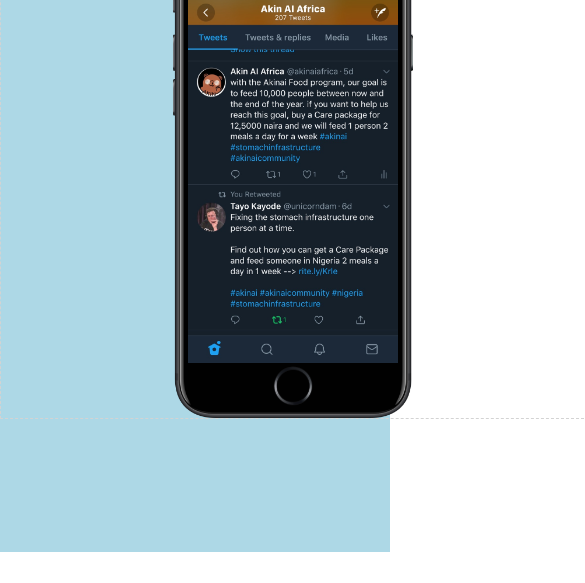
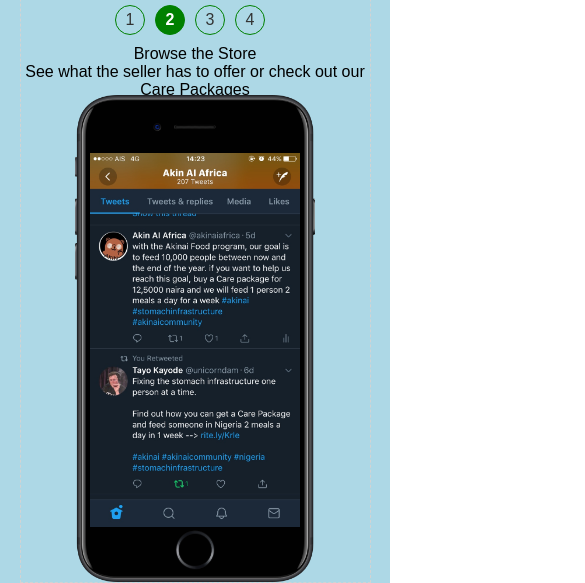
Before and after one commit to jd247/step-mockup, a plain HTML site: page index.html in a window 390 px wide. Shown: the part 292-875 px from the top of the page, 585 px wide, since content can reach past the window. Before the commit the page ends 844 px from the top, so only its background shows below. Drawn offline with nearby package versions, Linux system fonts and the light colour scheme.

Commit message:
Mobile Steps Added

```diff
--- a/index.html
+++ b/index.html
@@ -20,10 +20,9 @@
                 <h1>Get your chatbot up & running in just 7 mins.</h1>
             </div>
 
-            <div class="banner-mockup-container">
             <div class="mobile-navigator">
                 <ul class="digits">
-                        <li><a href="" data-index="1">1</a></li>
+                    <li class="active"><a href="" data-index="1">1</a></li>
                     <li><a href="" data-index="2">2</a></li>
                     <li><a href="" data-index="3">3</a></li>
                     <li><a href="" data-index="4">4</a></li>
@@ -31,23 +30,26 @@
 
                 <div class="mobile-navigator-text">
                     <div class="step-single active" data-index="1">
-                        <button>Click the link</button>
+                        <span>Click the link</span>
                         <p>whether on Twitter, Instagram or Facebook, click the rite.ly link to get to the store</p>
                     </div>
                     <div class="step-single" data-index="2">
-                        <button>Browse the Store</button>
+                        <span>Browse the Store</span>
                         <p>See what the seller has to offer or check out our Care Packages</p>
                     </div>
                     <div class="step-single" data-index="3">
-                        <button >Pay securely online</button>
-                        <p>Use bank transfer, bank card or USSD. Get refund in 24 hours if your order is cancelled or fails to get to you</p>
+                        <span>Pay securely online</span>
+                        <p>Use bank transfer, bank card or USSD. Get refund in 24 hours if your order is cancelled
+                            or fails to get to you</p>
                     </div>
                     <div class="step-single" data-index="4">
-                        <button>Ratings and Reviews</button>
+                        <span>Ratings and Reviews</span>
                         <p>Rate your experience with vendors to help build a strong trusted community</p>
                     </div>
                 </div>
             </div>
+
+            <div class="banner-mockup-container">
                 <div class="mockup-main">
                     <div class="device-wrapper">
                         <div class="device" data-device="iPhone7" data-orientation="portrait" data-color="black">
@@ -65,19 +67,20 @@
                 </div>
                 <div class="navigator">
                     <div class="step-single active" data-index="1">
-                        <button>Click the link</button>
+                        <button><span>1</span> Click the link</button>
                         <p>whether on Twitter, Instagram or Facebook, click the rite.ly link to get to the store</p>
                     </div>
                     <div class="step-single" data-index="2">
-                        <button>Browse the Store</button>
+                        <button><span>2</span> Browse the Store</button>
                         <p>See what the seller has to offer or check out our Care Packages</p>
                     </div>
                     <div class="step-single" data-index="3">
-                        <button >Pay securely online</button>
-                        <p>Use bank transfer, bank card or USSD. Get refund in 24 hours if your order is cancelled or fails to get to you</p>
+                        <button><span>3</span> Pay securely online</button>
+                        <p>Use bank transfer, bank card or USSD. Get refund in 24 hours if your order is cancelled or
+                            fails to get to you</p>
                     </div>
                     <div class="step-single" data-index="4">
-                        <button>Ratings and Reviews</button>
+                        <button><span>4</span> Ratings and Reviews</button>
                         <p>Rate your experience with vendors to help build a strong trusted community</p>
                     </div>
                 </div>
@@ -87,14 +90,21 @@
     <script src="https://ajax.googleapis.com/ajax/libs/jquery/3.3.1/jquery.min.js"></script>
 
     <script>
-        (function() {
+        (function () {
             let maxSlides = $('.mockup-image img').length
             let counter = 2
-            let autoPlay = function() {
-                $('.mockup-image img:nth-child('+ counter +')').addClass('active').siblings().removeClass('active')
-                $('.navigator .step-single:nth-child('+ counter +')').addClass('active').siblings().removeClass('active')
+            let autoPlay = function () {
+                $('.mockup-image img:nth-child(' + counter + ')').addClass('active').siblings().removeClass(
+                    'active')
+                $('.navigator .step-single:nth-child(' + counter + ')').addClass('active').siblings().removeClass(
+                    'active')
+                $('.mobile-navigator .digits li:nth-child(' + counter + ')').addClass('active').siblings().removeClass(
+                    'active')
+
+                $('.mobile-navigator-text .step-single:nth-child(' + counter + ')').addClass('active').siblings().removeClass(
+                'active')
                 counter++
-                if(counter > maxSlides) {
+                if (counter > maxSlides) {
                     counter = 1
                 }
             }
@@ -103,53 +113,33 @@
             let loopThrough = setInterval(autoPlay, 3000)
 
             // CHECK FOR CLICK
-            $('.navigator .step-single button').on('click', function() {
+            $('.navigator .step-single button').on('click', function () {
                 clearInterval(loopThrough)
                 counter = $(this).parent().data('index')
-                $('.mockup-image img:nth-child('+ counter +')').addClass('active').siblings().removeClass('active')
-                $('.navigator .step-single:nth-child('+ counter +')').addClass('active').siblings().removeClass('active')
-                setInterval(autoPlay, 3000)
+                $('.mockup-image img:nth-child(' + counter + ')').addClass('active').siblings().removeClass(
+                    'active')
+                $('.navigator .step-single:nth-child(' + counter + ')').addClass('active').siblings().removeClass(
+                    'active')
+                loopThrough = setInterval(autoPlay, 3000)
+                intervalStatus = true
+            });
+
+
+            $('.mobile-navigator .digits li a').on('click', function (e) {
+                e.preventDefault();
+                clearInterval(loopThrough)
+                counter = $(this).data('index')
+                $('.mockup-image img:nth-child(' + counter + ')').addClass('active').siblings().removeClass(
+                    'active')
+
+                $(this).parent().addClass('active').siblings().removeClass('active')
+
+                $('.mobile-navigator .step-single:nth-child('+ counter +')').addClass('active').siblings().removeClass('active')
+                loopThrough = setInterval(autoPlay, 3000)
                 intervalStatus = true
             });
         })();
     </script>
-
-
-
-
-
-
-
-
-
-
-
-
-
-
-    <script>
-        // $(document).ready(function() {
-        //     let counter = 2;
-        //     function autoPlay() {
-        //         $('.mockup-image img:nth-child('+counter+')').addClass('active').siblings().removeClass('active');
-        //         $('.navigator .step-single:nth-child('+counter+')').addClass('active').siblings().removeClass('active');
-        //         counter++;
-        //         if(counter > 4)  {
-        //             counter = 1;
-        //         }
-        //     }
-
-        //     $('.navigator .step-single button').on('click', function() {
-        //         let clickBtnCounter = $(this).parent().data('index');
-        //         $('.mockup-image img:nth-child('+clickBtnCounter+')').addClass('active').siblings().removeClass('active');
-        //         $(this).parent().addClass('active').siblings().removeClass('active');
-        //     });
-
-        //     setInterval(autoPlay, 4500);
-        // });
-    </script>
-
-
 </body>
 
 </html>
--- a/style.css
+++ b/style.css
@@ -94,7 +94,6 @@
 
 .navigator .step-single {
     margin-bottom: 30px;
-    border: 1px solid gray;
     padding: 10px;
     border-radius: 4px;
 }
@@ -107,13 +106,28 @@
     cursor: pointer;
     outline-style: none;
 }
-
+/*
 .navigator .step-single.active {
     background: lightgray;
-}
+} */
 
 .navigator .step-single.active button {
     color: green;
+}
+.navigator .step-single button span {
+    border: 1px solid green;
+    padding: 5px;
+    font-size: 17px;
+    width: 30px;
+    height: 30px;
+    display: inline-block;
+    border-radius: 100%;
+    transition: all 0.5s;
+}
+.navigator .step-single.active button span {
+    background: green;
+    color: white;
+    font-weight: bold;
 }
 
 .screen img.active {
@@ -121,5 +135,97 @@
 }
 
 .mobile-navigator {
+    margin-top: 20px;
     display: none;
 }
+
+.mobile-navigator ul {
+    -webkit-display: flex;
+    -moz-display: flex;
+    -ms-display: flex;
+    -o-display: flex;
+    display: flex;
+    -webkit-align-items: center;
+    -moz-align-items: center;
+    -ms-align-items: center;
+    -o-align-items: center;
+    align-items: center;
+    -webkit-justify-content: center;
+    -moz-justify-content: center;
+    -ms-justify-content: center;
+    -o-justify-content: center;
+    justify-content: center;
+}
+
+.mobile-navigator ul li {
+    list-style: none;
+    margin-right: 10px;
+    margin-bottom: 10px;
+}
+.mobile-navigator ul li.active a {
+    background: green;
+    color: white;
+    font-weight: bold;
+}
+
+
+.mobile-navigator .digits {
+    text-align: center;
+    margin: 0 auto;
+}
+
+.mobile-navigator .digits li a {
+    -webkit-display: flex;
+    -moz-display: flex;
+    -ms-display: flex;
+    -o-display: flex;
+    display: flex;
+    -webkit-align-items: center;
+    -moz-align-items: center;
+    -ms-align-items: center;
+    -o-align-items: center;
+    align-items: center;
+    -webkit-justify-content: center;
+    -moz-justify-content: center;
+    -ms-justify-content: center;
+    -o-justify-content: center;
+    justify-content: center;
+    text-decoration: none;
+    color: #333;
+    border: 1px solid green;
+    border-radius: 100%;
+    width: 30px;
+    height: 30px;
+}
+
+.mobile-navigator .mobile-navigator-text {
+    position: relative;
+}
+
+.mobile-navigator .mobile-navigator-text .step-single {
+    position: absolute;
+    opacity: 0;
+    width: 100%;
+    text-align: center;
+}
+
+.mobile-navigator .mobile-navigator-text .step-single.active {
+    opacity: 1;
+}
+
+@media(max-width: 1024px) {
+    .container {
+        max-width: 90%;
+        margin: 0 auto;
+    }
+}
+
+@media(max-width: 768px) {
+    .banner-mockup-container .navigator {
+        display: none;
+    }
+
+    .mobile-navigator {
+        display: block;
+    }
+}
```
Lines whose indentation alone changed are shown as unchanged.
